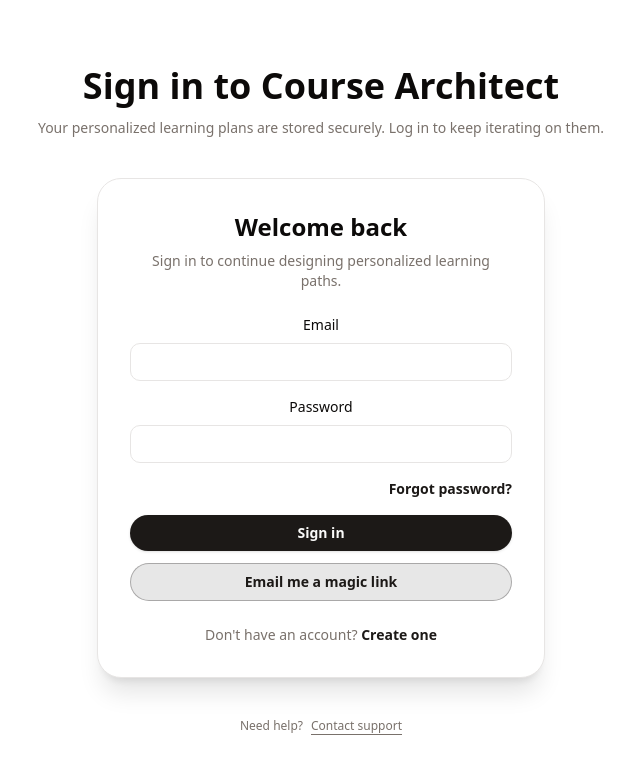
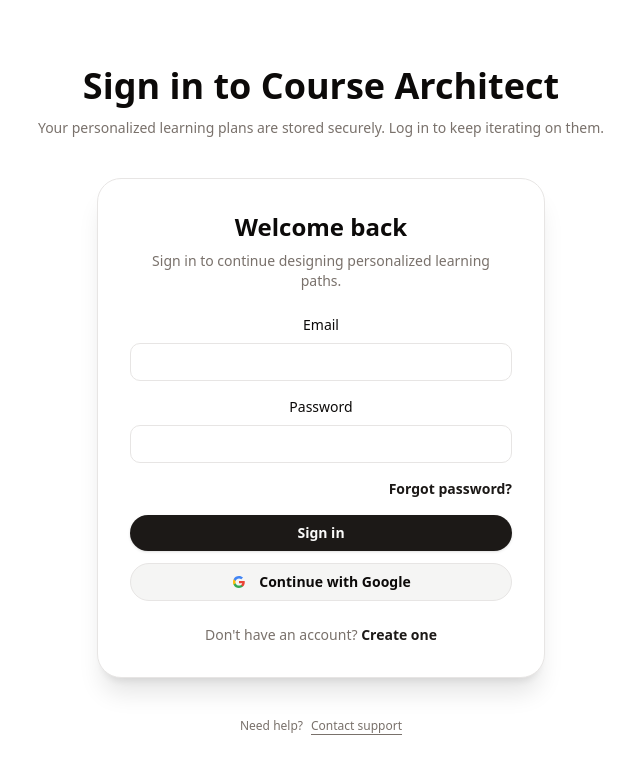
Before and after one commit to naga-k/learning-app-ai, a Next.js app: page /login in a window 1280 px wide. Shown: the top 774 px of the page, without its empty margins (319-959 px from the left). Built offline with nearby package versions, Linux system fonts and the light colour scheme; no server answers.

Commit message:
Enable Google sign-in and remove magic link authentication
Co-authored-by: naga-k <29381705+naga-k@users.noreply.github.com>

```diff
--- a/components/auth/auth-form.tsx
+++ b/components/auth/auth-form.tsx
@@ -50,7 +50,7 @@ const GoogleIcon = (props: React.SVGProps<SVGSVGElement>) => (
   </svg>
 );
 
-const GOOGLE_AUTH_ENABLED = false;
+const GOOGLE_AUTH_ENABLED = true;
 
 export function AuthForm({ initialMode = 'sign-in', onModeChange }: AuthFormProps) {
   const { supabase } = useSupabase();
@@ -61,7 +61,7 @@ export function AuthForm({ initialMode = 'sign-in', onModeChange }: AuthFormProp
   const [password, setPassword] = useState('');
   const [confirmPassword, setConfirmPassword] = useState('');
   const [activeAction, setActiveAction] = useState<
-    'password' | 'google' | 'recovery' | 'magic-link' | null
+    'password' | 'google' | 'recovery' | null
   >(null);
   const [error, setError] = useState<string | null>(null);
   const [statusMessage, setStatusMessage] = useState<string | null>(null);
@@ -69,7 +69,6 @@ export function AuthForm({ initialMode = 'sign-in', onModeChange }: AuthFormProp
   const isPasswordLoading = activeAction === 'password';
   const isGoogleLoading = activeAction === 'google';
   const isRecoveryLoading = activeAction === 'recovery';
-  const isMagicLinkLoading = activeAction === 'magic-link';
   const isBusy = activeAction !== null;
 
   useEffect(() => {
@@ -109,43 +108,7 @@ export function AuthForm({ initialMode = 'sign-in', onModeChange }: AuthFormProp
     [mode],
   );
 
-  const handleMagicLinkSignIn = useCallback(async () => {
-    setError(null);
-    setStatusMessage(null);
-    const trimmedEmail = email.trim();
 
-    if (!trimmedEmail) {
-      setError('Please enter your email address.');
-      return;
-    }
-
-    setActiveAction('magic-link');
-
-    try {
-      const redirectTo =
-        typeof window !== 'undefined' ? `${window.location.origin}/auth/callback` : undefined;
-
-      const { error: magicLinkError } = await supabase.auth.signInWithOtp({
-        email: trimmedEmail,
-        options: {
-          emailRedirectTo: redirectTo,
-          shouldCreateUser: true,
-        },
-      });
-
-      if (magicLinkError) throw magicLinkError;
-      setStatusMessage('Check your email for a magic link to finish signing in.');
-    } catch (magicLinkError) {
-      console.error('[auth] failed to send magic link', magicLinkError);
-      setError(
-        magicLinkError instanceof Error
-          ? magicLinkError.message
-          : 'Unable to send magic link. Try again.',
-      );
-    } finally {
-      setActiveAction(null);
-    }
-  }, [email, supabase]);
 
   const handleSubmit = useCallback(
     async (event: React.FormEvent<HTMLFormElement>) => {
@@ -403,21 +366,6 @@ export function AuthForm({ initialMode = 'sign-in', onModeChange }: AuthFormProp
             {isPasswordLoading || isRecoveryLoading ? 'Please wait...' : buttonLabel}
           </button>
 
-          {mode !== 'recover' && (
-            <button
-              type="button"
-              onClick={handleMagicLinkSignIn}
-              disabled={isBusy}
-              className="w-full rounded-full border border-primary/30 bg-primary/10 px-4 py-2 text-sm font-semibold text-primary transition hover:border-primary/60 hover:bg-primary/15 focus-visible:outline-none focus-visible:ring-2 focus-visible:ring-ring focus-visible:ring-offset-2 focus-visible:ring-offset-background disabled:cursor-not-allowed disabled:opacity-60 dark:text-primary/80"
-            >
-              {isMagicLinkLoading
-                ? 'Sending magic link...'
-                : mode === 'sign-in'
-                  ? 'Email me a magic link'
-                  : 'Send magic link to create account'}
-            </button>
-          )}
-
           {mode !== 'recover' && GOOGLE_AUTH_ENABLED && (
             <button
               type="button"
```
